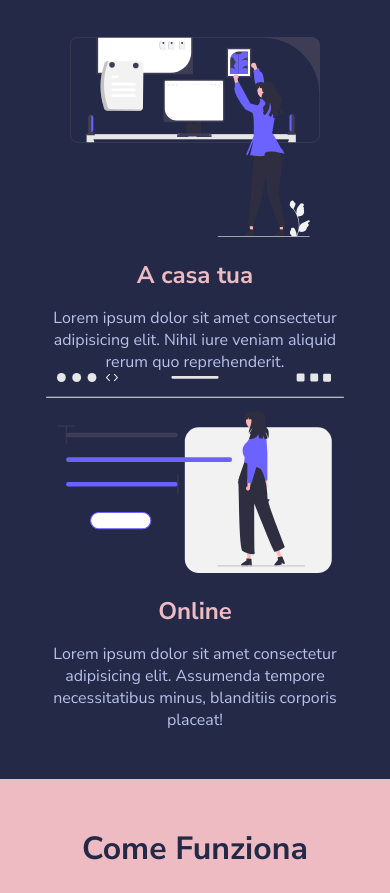
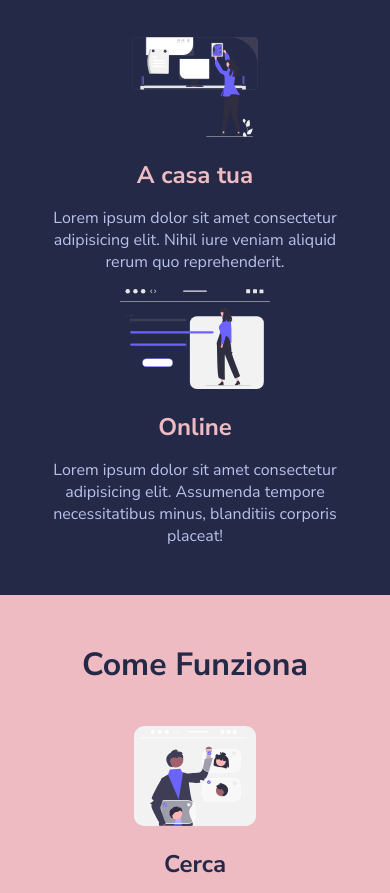
Before and after one commit to Valeria-Caramellino/html-css-resp-wannabe, a plain HTML site: page index.html in a window 390 px wide. Shown: the part 196-1089 px from the top of the page. Drawn offline with Linux system fonts and the light colour scheme.

Commit message:
fix(prima seconda sezione )aggiunta gap

```diff
--- a/css/style.css
+++ b/css/style.css
@@ -156,6 +156,7 @@ img {
     .row{
         display: flex;
         flex-direction: column;
+        gap: 1em;
     }
 
     .lessons .col {
@@ -163,7 +164,7 @@ img {
     }
 
     .lessons .col img {
-        height: 200px;
+        height: 100px;
         margin-bottom: 1rem;
     }
     }
@@ -191,9 +192,17 @@ img {
         .row{
             display: flex;
             flex-direction: column;
+            gap: 1em;
         }
         .steps .col{
             width: 100%;
         }
+        .steps .col img {
+            height: 100px;
+            margin-bottom: 1rem;
+        }
 
     }
+    /**************************************
+    TERZA SEZIONE WHY US SECTION
+    ***************************************/
```
